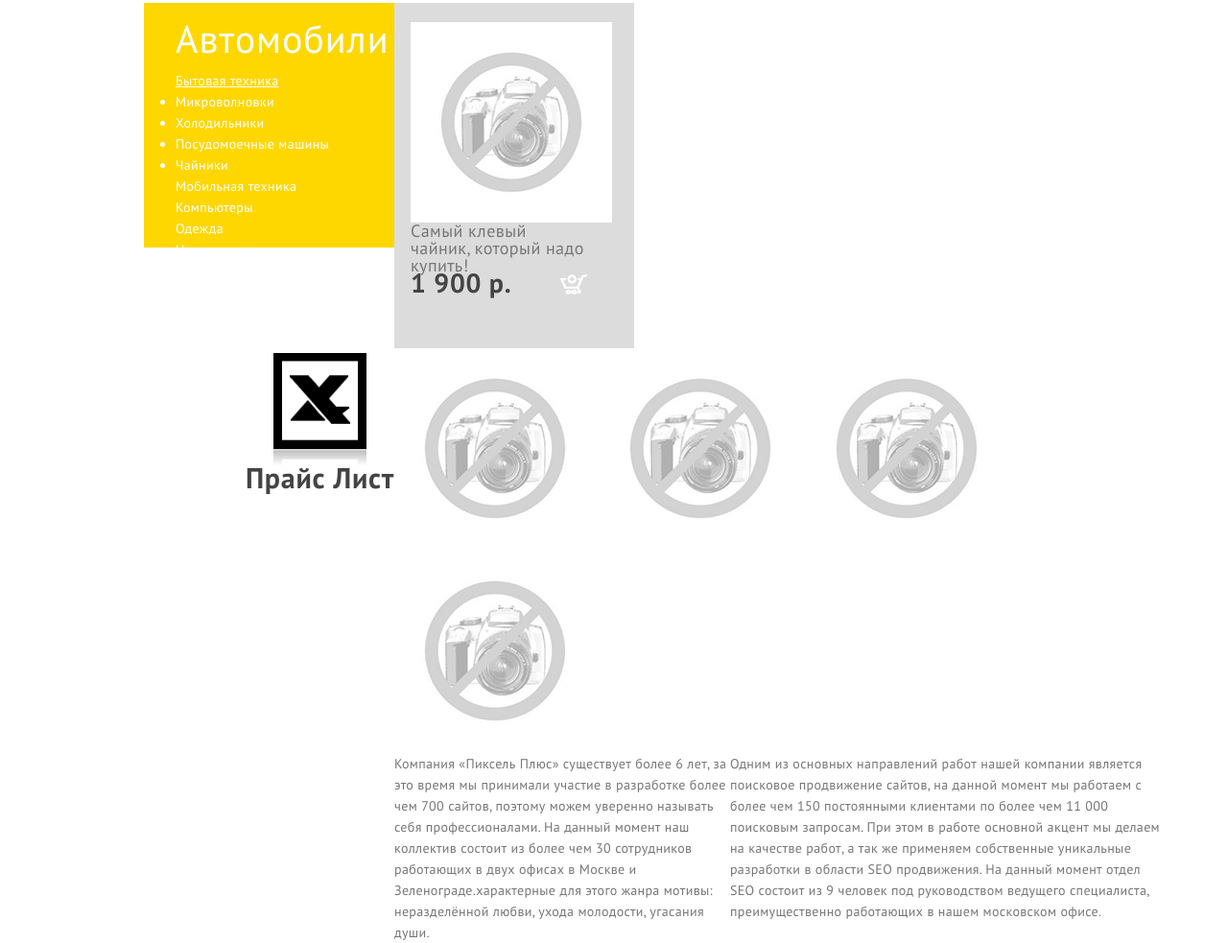
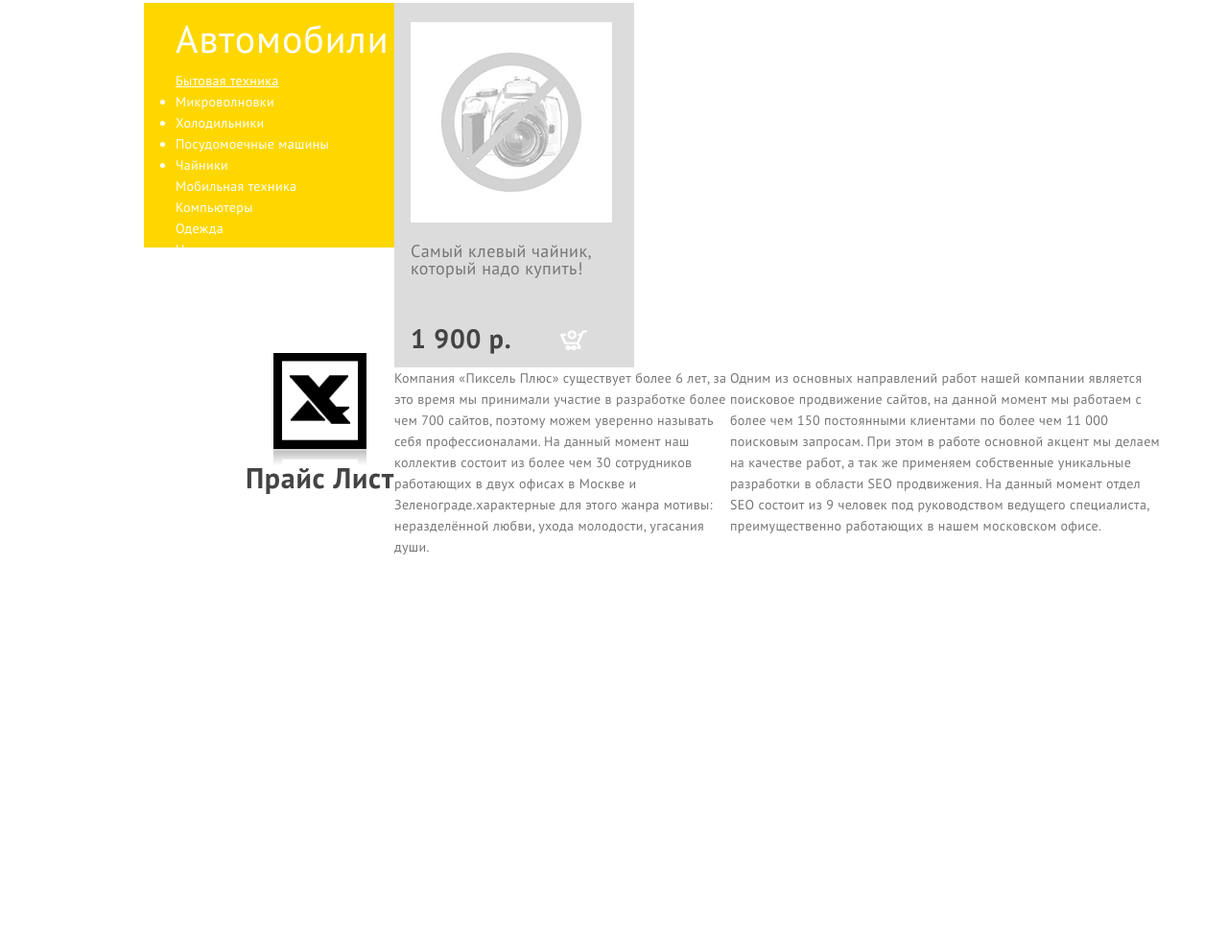
Before and after one commit to YaroslavRom/Third_Project, a plain HTML site: page index.html in a window 1280 px wide. Shown: the part 1163-2146 px from the top of the page at 96% size. After the commit the page ends 1744 px from the top, so only its background shows below. Drawn offline with Linux system fonts and the light colour scheme.

Commit message:
product done

```diff
--- a/css/style.css
+++ b/css/style.css
@@ -196,6 +196,8 @@ margin-bottom: 30px;
 .x-container{
     display: flex;
     justify-content: flex-end;
+
+
 }
 .mid-x{
     width: auto;
@@ -273,21 +275,25 @@ margin-bottom: 30px;
 }
 .product-format{
     width: 250px;
-    height: 360px;
+    height: 380px;
     background-color: #dcdcdc;
     display: flex;
     align-items: center;
     flex-direction: column;
+
 }
 .product-format-inside{
     display: flex;
     margin: 20px 20px 20px 14px ;
     flex-direction: column;
 
+
+
 }
 .no-img{
     width: 210px;
     height: 209px;
+    margin-bottom: 21px;
 }
 .product-txt{
 width: 184px;
@@ -299,10 +305,12 @@ width: 184px;
     letter-spacing: 0.025em;
     color: #767676;
 
+
 }
 .description{
     display: flex;
-    margin: 0 auto      ;
+    margin: 0 auto;
+    width: 189px;
 }
 .product-price-cart{
  display: flex;
@@ -315,6 +323,8 @@ width: 184px;
     font-weight: 700;
     letter-spacing: 0.025em;
     color: #444444;
+
+    margin-top: 55px;
 }
 .shopping-cart{
     width: 28px;
--- a/index.html
+++ b/index.html
@@ -127,10 +127,7 @@
                                 </div>
                             </div>
                         </div>
-                        <img src="img/no_image.png" alt="no-image-provided" class="no-img">
-                        <img src="img/no_image.png" alt="no-image-provided" class="no-img">
-                        <img src="img/no_image.png" alt="no-image-provided" class="no-img">
-                        <img src="img/no_image.png" alt="no-image-provided" class="no-img">
+
                     </div>
                     <div class="right-mid-bottom">
                         <div class="text-block-1">
```
Lines whose indentation alone changed are shown as unchanged.
